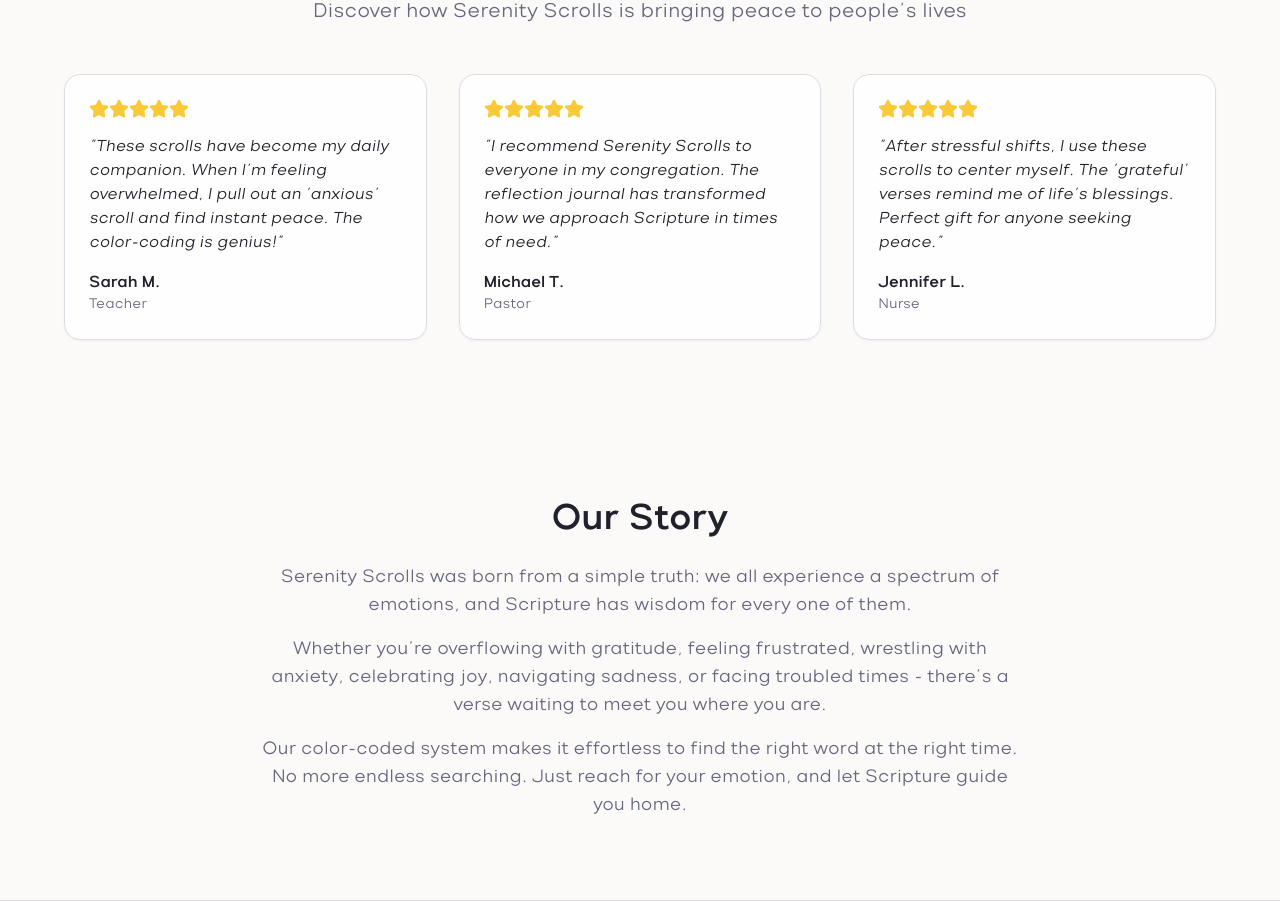
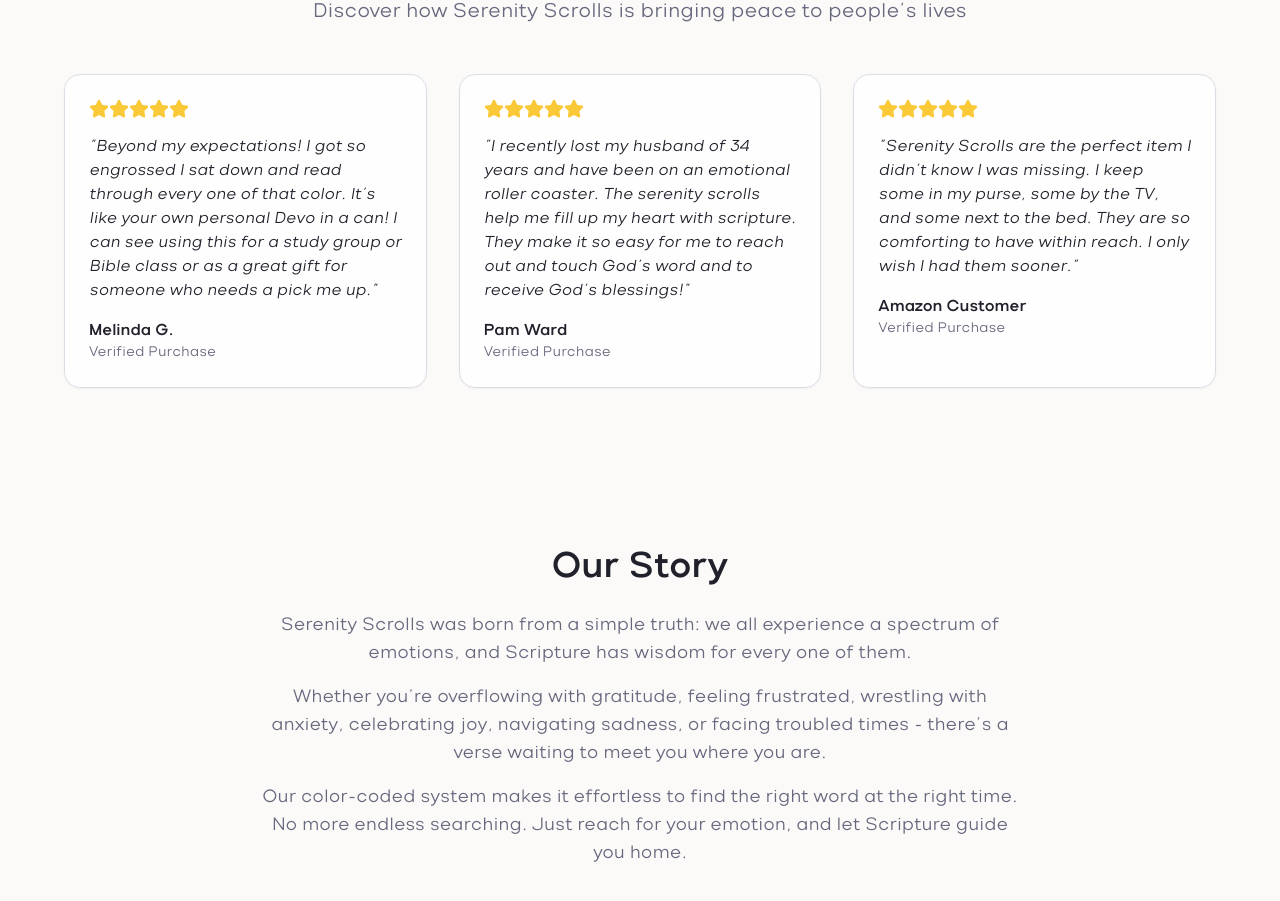
Before and after one commit to sienvirodneygray/serenity-scrolls, a React (Vite) app: page / in a window 1280 px wide. Shown: the part 1970-2871 px from the top of the page. Built offline with nearby package versions, Linux system fonts and the light colour scheme; the HTML template or start-up script is replaced by a standard one.

Commit message:
Update testimonials with reviews

```diff
--- a/src/components/Testimonials.tsx
+++ b/src/components/Testimonials.tsx
@@ -3,21 +3,21 @@ import { Star } from "lucide-react";
 
 const testimonials = [
   {
-    name: "Sarah M.",
-    role: "Teacher",
-    content: "These scrolls have become my daily companion. When I'm feeling overwhelmed, I pull out an 'anxious' scroll and find instant peace. The color-coding is genius!",
+    name: "Melinda G.",
+    role: "Verified Purchase",
+    content: "Beyond my expectations! I got so engrossed I sat down and read through every one of that color. It's like your own personal Devo in a can! I can see using this for a study group or Bible class or as a great gift for someone who needs a pick me up.",
     rating: 5,
   },
   {
-    name: "Michael T.",
-    role: "Pastor",
-    content: "I recommend Serenity Scrolls to everyone in my congregation. The reflection journal has transformed how we approach Scripture in times of need.",
+    name: "Pam Ward",
+    role: "Verified Purchase",
+    content: "I recently lost my husband of 34 years and have been on an emotional roller coaster. The serenity scrolls help me fill up my heart with scripture. They make it so easy for me to reach out and touch God's word and to receive God's blessings!",
     rating: 5,
   },
   {
-    name: "Jennifer L.",
-    role: "Nurse",
-    content: "After stressful shifts, I use these scrolls to center myself. The 'grateful' verses remind me of life's blessings. Perfect gift for anyone seeking peace.",
+    name: "Amazon Customer",
+    role: "Verified Purchase",
+    content: "Serenity Scrolls are the perfect item I didn't know I was missing. I keep some in my purse, some by the TV, and some next to the bed. They are so comforting to have within reach. I only wish I had them sooner.",
     rating: 5,
   },
 ];
@@ -61,7 +61,7 @@ export const Testimonials = () => {
             "aggregateRating": {
               "@type": "AggregateRating",
               "ratingValue": "5",
-              "reviewCount": "127"
+              "reviewCount": "7"
             }
           })}
         </script>
```
